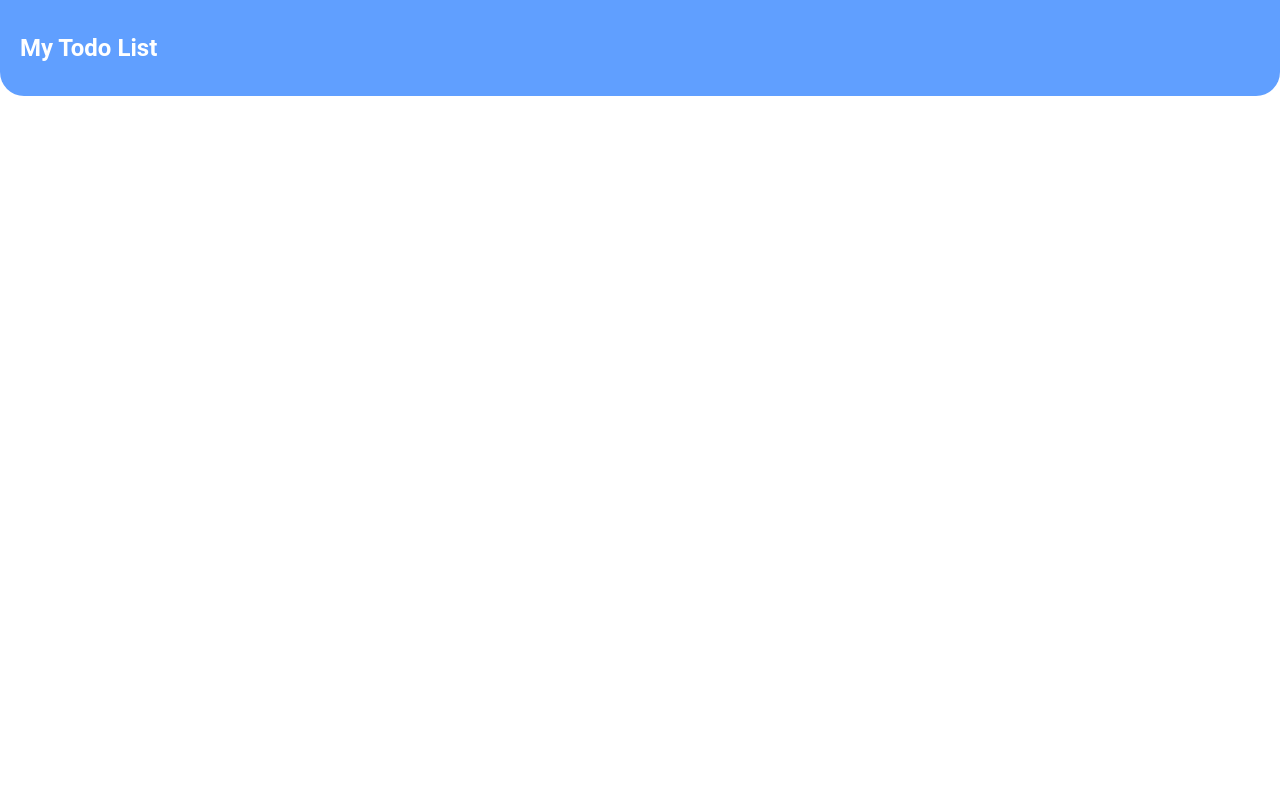
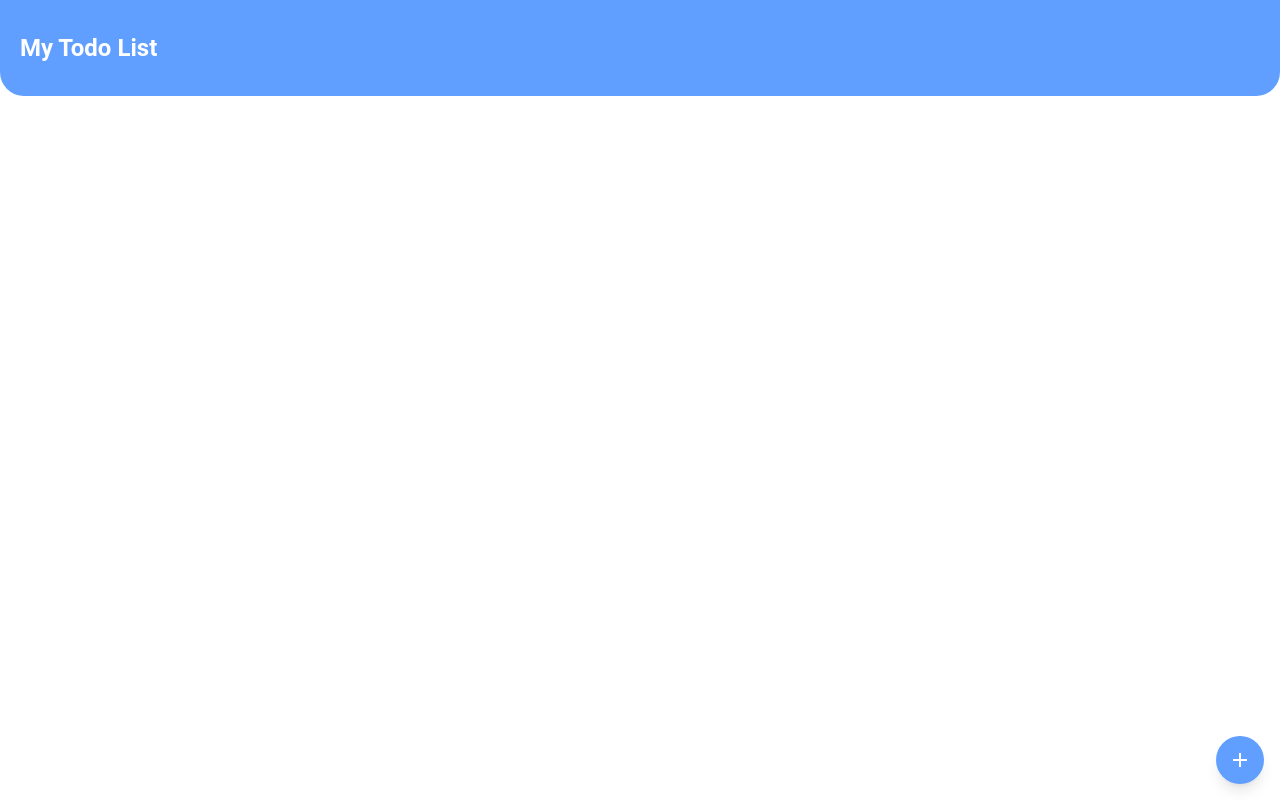
Before and after one commit to mahdi-mallaee/todo-test, a React (Vite) app: page / in a window 1280 px wide. Built offline with nearby package versions, Linux system fonts and the light colour scheme.

Commit message:
Add Fab component and install react-icons;

```diff
--- a/package.json
+++ b/package.json
@@ -14,6 +14,7 @@
     "node": "^24.4.0",
     "react": "^19.1.0",
     "react-dom": "^19.1.0",
+    "react-icons": "^5.5.0",
     "tailwindcss": "^4.1.11"
   },
   "devDependencies": {
--- a/src/App.tsx
+++ b/src/App.tsx
@@ -1,3 +1,4 @@
+import Fab from "./components/fab"
 import Header from "./components/header"
 
 function App() {
@@ -7,6 +8,7 @@ function App() {
         className='absolute h-full bg-[url("./assets/bg-tile.png")] bg-repeat inset-0 opacity-10 pointer-events-none ' />
       <div className='relative'>
         <Header />
+        <Fab />
       </div>
     </div>
   )
--- /dev/null
+++ b/src/components/fab.tsx
@@ -0,0 +1,9 @@
+import { MdAdd } from "react-icons/md";
+
+export default function Fab() {
+  return (
+    <button className="fixed bottom-4 right-4 bg-primary text-on-primary p-3 rounded-full shadow-lg hover:bg-blue-600 active:bg-blue-600/80 transition-colors cursor-pointer">
+      <MdAdd className="text-2xl" />
+    </button>
+  )
+}
```
Also changed, not shown: 1 other file (tests, documents, lock files or other folders).
